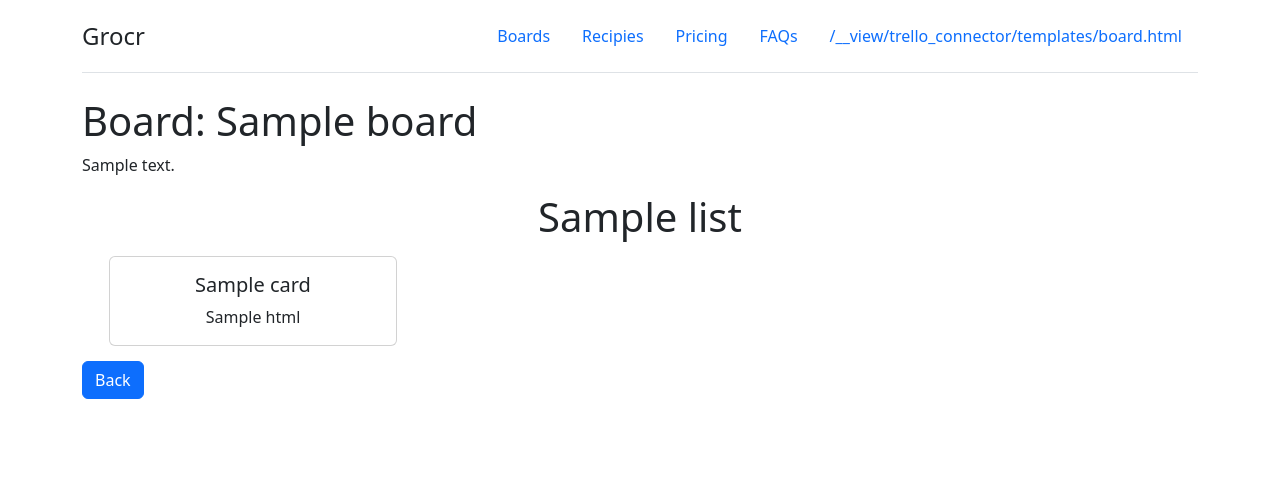
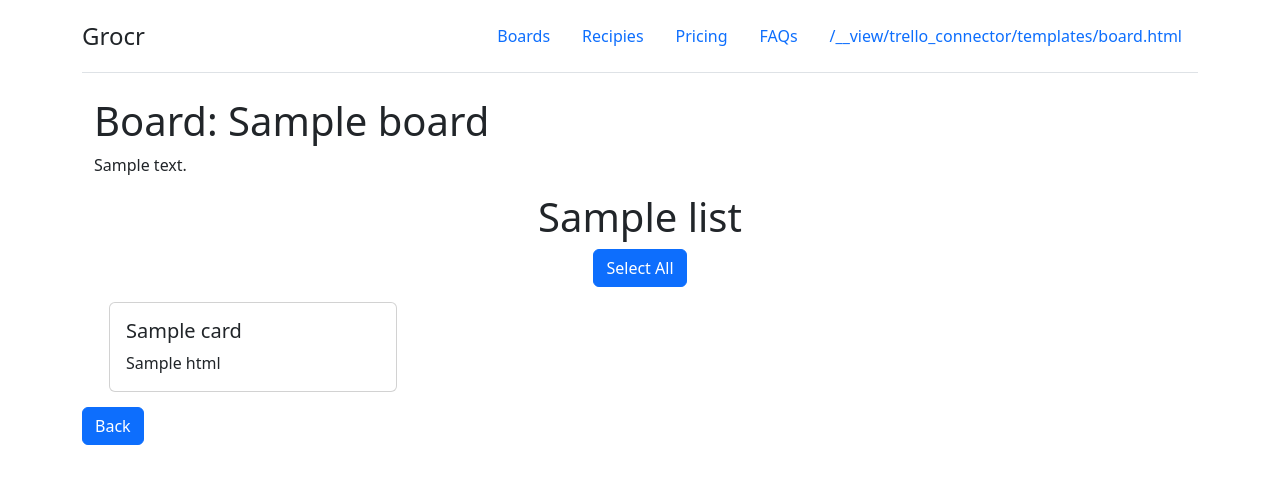
Before and after one commit to wieswerner/grocr, a Django app: template trello_connector/templates/board.html in a window 1280 px wide. Shown: the top 484 px of the page. Run offline with Django 4.2, Linux system fonts and the light colour scheme; the template is opened without the code that fills it: most values are stand-ins (such as "Sample title", 1, 10 or a date in 2020).

Commit message:
added cards for recipes

```diff
--- a/grocr/templates/base.html
+++ b/grocr/templates/base.html
@@ -10,8 +10,9 @@
 
 <body>
     <div class="container">
-        {% block topnav %}{% endblock %}
-
+        <div style="position: sticky; top: 0; background-color: white; z-index: 9999;">
+            {% block topnav %}{% endblock %}
+        </div>
 
         <div id="content">
             {% block content %}{% endblock %}
--- a/trello_connector/templates/board.html
+++ b/trello_connector/templates/board.html
@@ -1,18 +1,58 @@
-{% extends "trello_connector_base.html" %} {% block title %}Board: {{ board.name
-}}{% endblock %} {% block content %}
+{% extends "trello_connector_base.html" %}
+{% block title %}Board: {{ board.name }}{% endblock %}
+
+{% block content %}
+<style>
+    .trello-card {
+        cursor: pointer;
+    }
+
+    .selected-card {
+        border-color: darkblue;
+        border-width: 3px;
+    }
+
+    .hidden {
+        display: none;
+    }
+
+    .sticky-header {
+        position: sticky;
+        background-color: white;
+
+    }
+</style>
+
+<div class="container sticky-header" style="top: 73px; z-index: 9000;">
+    <div class="row">
+        <div class="col">
             <h1>Board: {{ board.name }}</h1>
             <p>{{ board.description }}</p>
+        </div>
+        <div class="col" style="text-align: right; margin: 15px;">
+            <button class="btn btn-primary get-shopping-list hidden">Get Shoppint List</button>
+        </div>
+    </div>
 
-<div class="container text-center">
+</div>
+
+<div class="container">
     <div class="row align-items-start">
         {% for list in board.lists %}
         <div class="col">
+            <div class="text-center sticky-header" style="top: 168px; z-index: 8000;">
                 <h1>{{ list.name }}</h1>
+                <button class="btn btn-primary select-all" id={{list.id}}>Select All</button>
+                <button class="btn btn-primary deselect-all hidden" id={{list.id}}>Deselect All</button>
+            </div>
+
             {% for card in list.cards %}
-            <div class="card" style="width: 18rem; margin: 15px">
+            <div class={{ list.id }}>
+                <div class="card trello-card" style="width: 18rem; margin: 15px" id={{ card.id }}>
                     <div class="card-body">
                         <h5 class="card-title">{{ card.name }}</h5>
                         <p class="card-text">{{ card.html|safe }}</p>
+                    </div>
                 </div>
             </div>
             {% endfor %}
@@ -22,4 +62,84 @@
 </div>
 
 <a href="/trello/boards" class="btn btn-primary">Back</a>
+
+
+<script type="text/javascript" src="https://code.jquery.com/jquery-3.7.0.min.js"
+    integrity="sha256-2Pmvv0kuTBOenSvLm6bvfBSSHrUJ+3A7x6P5Ebd07/g=" crossorigin="anonymous"></script>
+<script type="text/javascript">
+    $(document).ready(function () {
+        var selectedCards = [];
+
+        // get shopping list button
+        $('.get-shopping-list').click(function () {
+            console.log(selectedCards.toString())
+        });
+
+        // select all button
+        $('.select-all').click(function () {
+            var listId = $(this).attr('id');
+
+            $('.' + listId).each(function (i, card) {
+                toggleCard($(this).find('div'))
+            });
+
+            // toggle buttons
+            $(this).addClass('hidden');
+            $('.deselect-all').each(function (i, button) {
+                if ($(this).attr('id') === listId) {
+                    $(this).removeClass('hidden');
+                }
+            })
+        })
+
+        // deselect all button
+        $('.deselect-all').click(function () {
+            var listId = $(this).attr('id');
+
+            $('.' + listId).each(function (i, card) {
+                toggleCard($(this).find('div'))
+            });
+
+            // toggle buttons
+            $(this).addClass('hidden');
+            $('.select-all').each(function (i, button) {
+                if ($(this).attr('id') === listId) {
+                    $(this).removeClass('hidden');
+                }
+            })
+        })
+
+        // card click
+        $('.trello-card').click(function () {
+            toggleCard($(this));
+        })
+
+        function toggleCard(card) {
+            var id = card.attr('id');
+
+            if (selectedCards.includes(id)) {
+                selectedCards = $.grep(selectedCards, function (value) {
+                    return value != id;
+                })
+                card.removeClass('selected-card');
+            } else {
+                selectedCards.push(id);
+                card.addClass('selected-card');
+            }
+
+            setShoppingListButton();
+        }
+
+        function setShoppingListButton() {
+            var shoppingListButton = $('.get-shopping-list');
+            var isHidden = shoppingListButton.hasClass('hidden');
+
+            if (selectedCards.length > 0 && isHidden) {
+                shoppingListButton.removeClass('hidden');
+            } else if (selectedCards.length === 0 && !isHidden) {
+                shoppingListButton.addClass('hidden');
+            }
+        }
+    })
+</script>
 {% endblock %}
```
Lines whose indentation alone changed are shown as unchanged.
